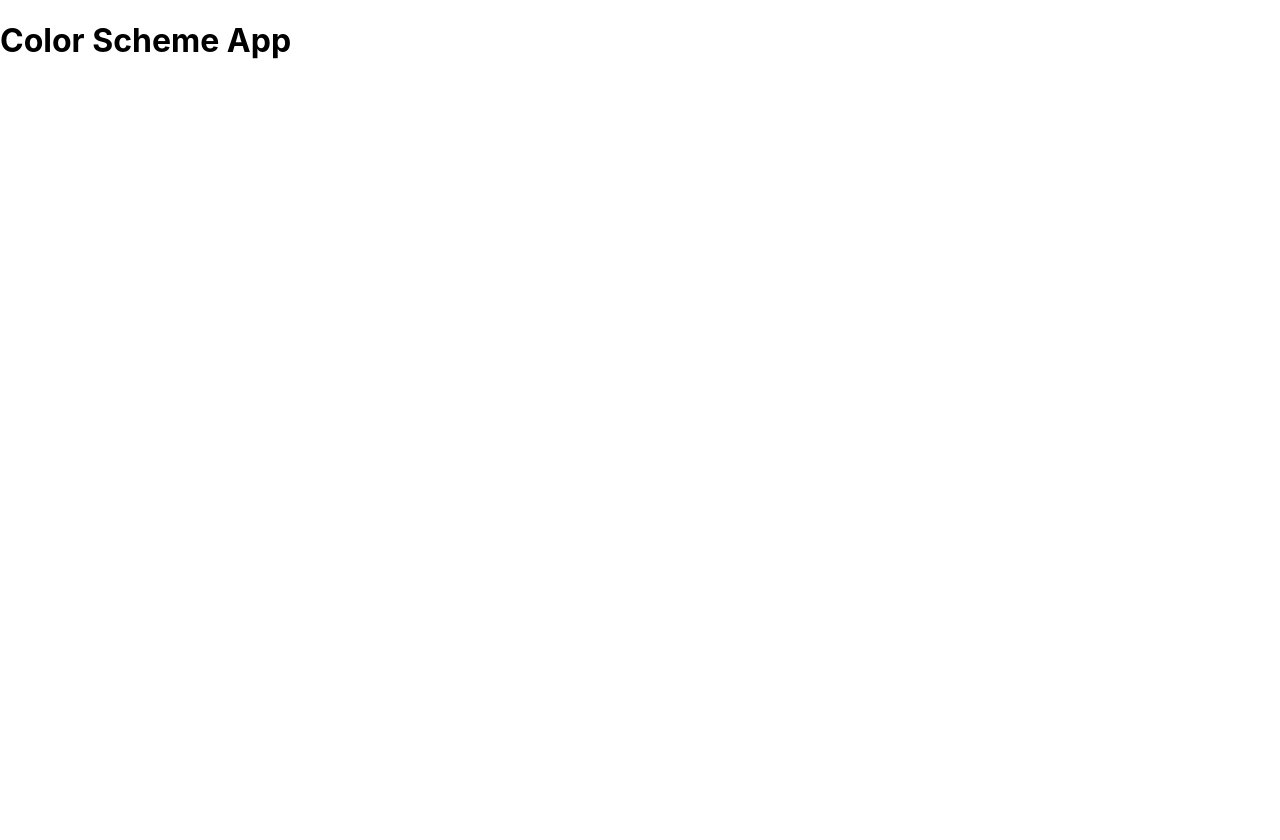
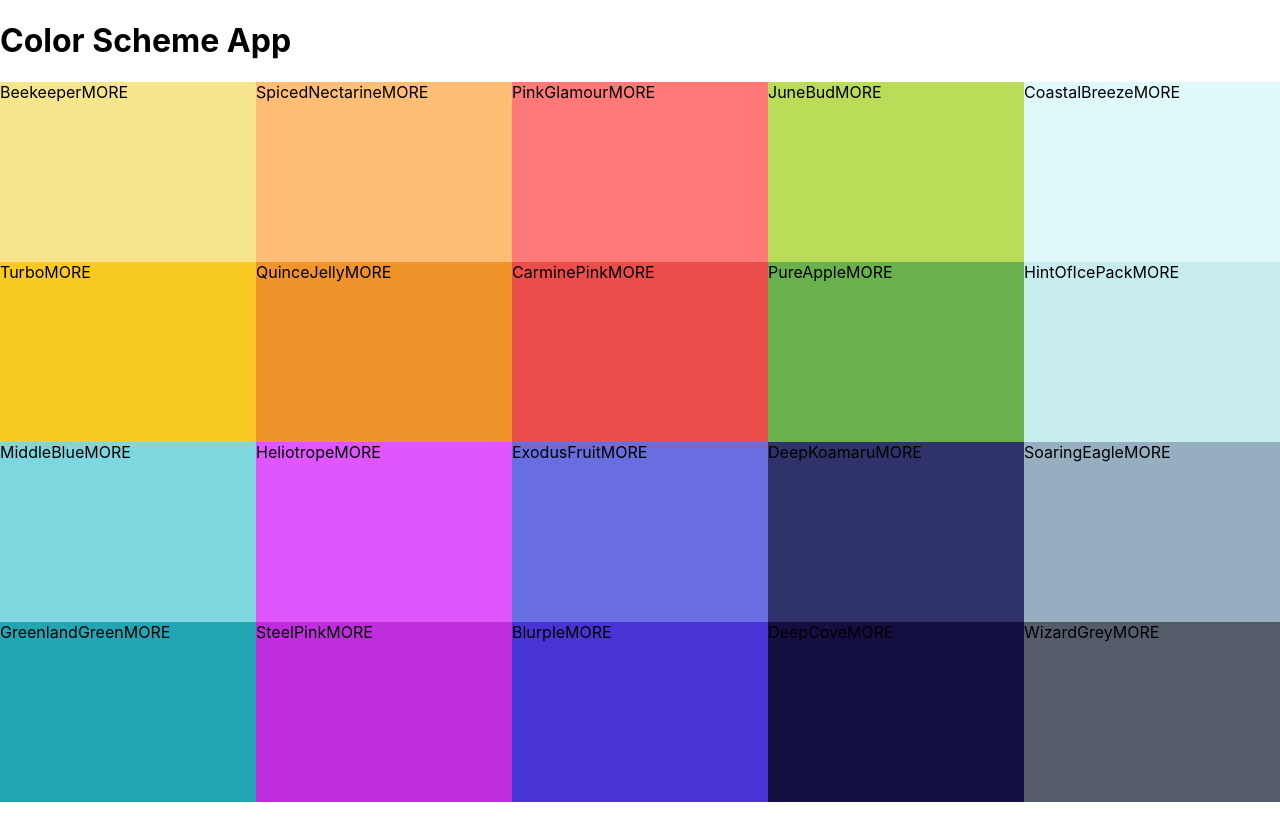
Before and after one commit to sparekh315/ColorSchemeProject, a React (Create React App) app in the folder color-scheme/: page / in a window 1280 px wide. Shown: the top 840 px of the page. Before the commit the page ends 800 px from the top, so only its background shows below. Built offline with nearby package versions, Linux system fonts and the light colour scheme.

Commit message:
Created color square component. Colors of chosen default palette are showing and have styling

```diff
--- /dev/null
+++ b/color-scheme/src/Components/ColorPalette.css
@@ -0,0 +1,7 @@
+.ColorPalette {
+    height: 100vh;
+}
+
+.Palette-colors {
+    height: 90%;
+}
--- a/color-scheme/src/Components/ColorPalette.js
+++ b/color-scheme/src/Components/ColorPalette.js
@@ -1,12 +1,18 @@
 import React, { Component } from 'react';
-
+import ColorSquare from './ColorSquare';
+import './ColorPalette.css'
 
 class ColorPalette extends Component {
     render() {
+        const colorSquares = this.props.colors.map( color => {
+            return(
+                <ColorSquare background={color.color} name={color.name} />
+            )
+        });
         return(
             <div className='ColorPalette'>
-                <div className='colors'>
-
+                <div className='Palette-colors'>
+                    {colorSquares}
                 </div>
             </div>
         )
--- /dev/null
+++ b/color-scheme/src/Components/ColorSquare.css
@@ -0,0 +1,8 @@
+.ColorSquare {
+    /* this width makes 5 boxes across, and this height makes 4 rows of boxes */
+    width: 20%;
+    height: 25%;
+    margin: 0 auto;
+    display: inline-block;
+    cursor: pointer;
+}
--- /dev/null
+++ b/color-scheme/src/Components/ColorSquare.js
@@ -0,0 +1,22 @@
+import React, { Component } from 'react';
+import './ColorSquare.css'
+
+
+
+
+class ColorSquare extends Component {
+
+
+    render() {
+        return(
+            <div style={{ background: this.props.background }}className='ColorSquare'>
+                <span>{this.props.name}</span>
+                <span>MORE</span>
+            </div>
+        )
+    };
+};
+
+
+
+export default ColorSquare
```
Also changed, not shown: 1 other file (tests, documents, lock files or other folders).
